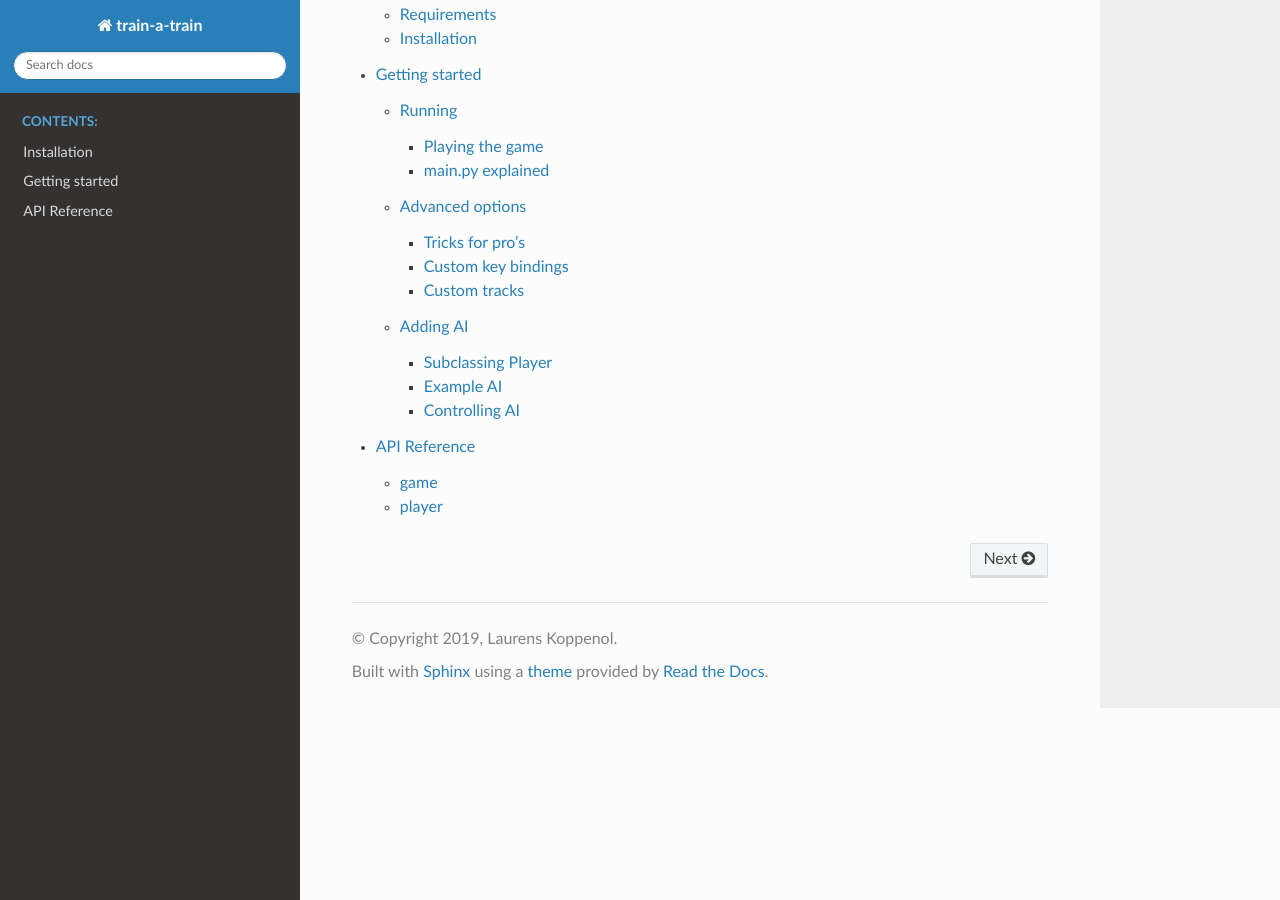
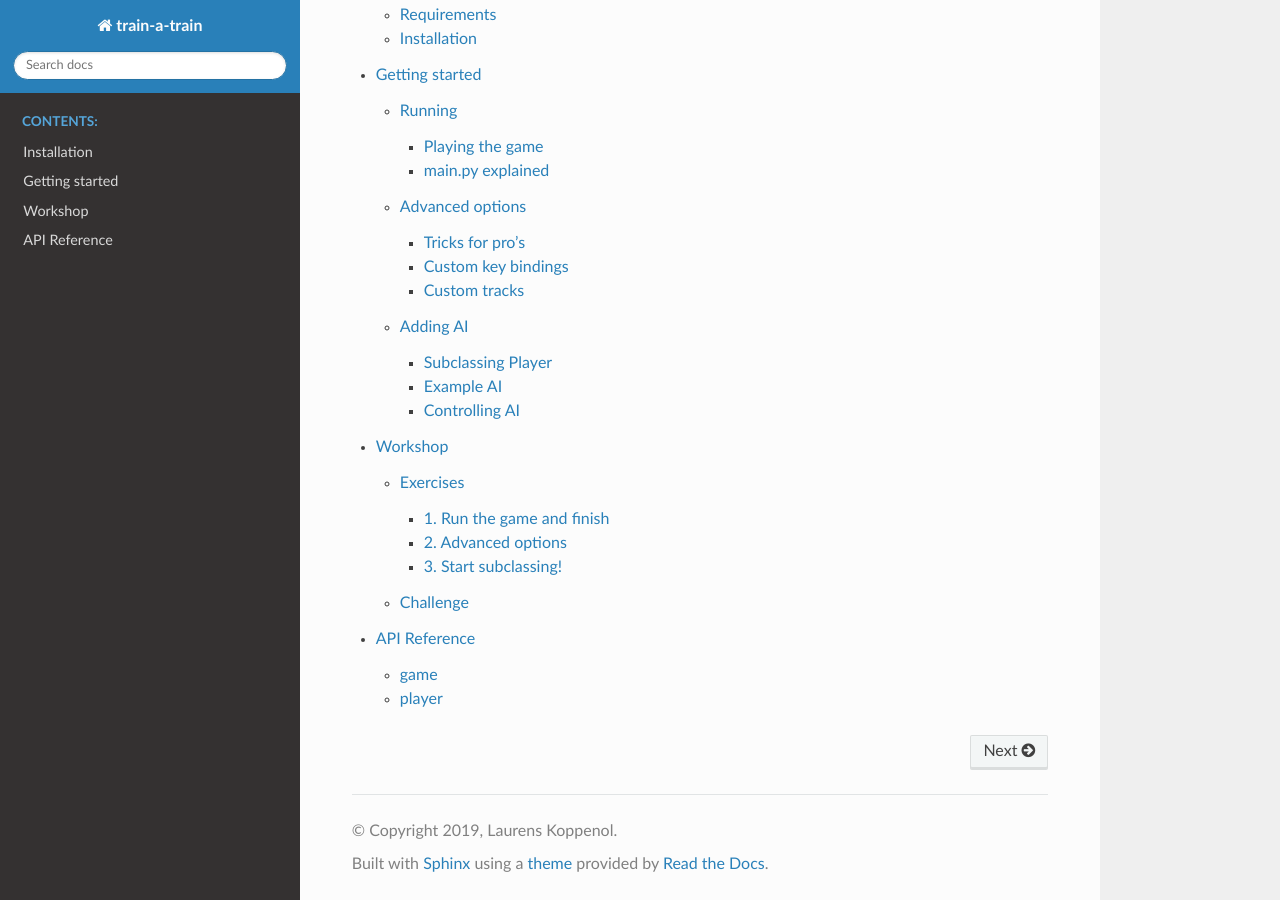
Before and after one commit to lkoppenol/train-a-train, a Sphinx documentation site: the page built from docs/source/index.rst, in a window 1280 px wide and 900 px high, scrolled down 896 px. Built offline with Sphinx 7.4.7 and the Read the Docs theme 2.0.0, drawn with Linux system fonts in a browser that asks for light colours; some of the changed lines change nothing that is shown.

Commit message:
workshop docs

```diff
--- a/docs/source/index.rst
+++ b/docs/source/index.rst
@@ -13,4 +13,5 @@
 
    installation
    getting-started
+   workshop
    api-reference
--- /dev/null
+++ b/docs/source/workshop.rst
@@ -0,0 +1,63 @@
+Workshop
+=========================================
+
+
+Exercises
+---------
+
+1. Run the game and finish
+~~~~~~~~~~~~~~~~~~~~~~~~~~
+
+1.1 Run the game without errors!
+
+- Yeah you met the requirements!
+- Doesn't work? Is your Python >= 3.7 and did you install the requirements?
+
+1.2 Start racing!
+
+- Can you finish without crashing?
+
+1.3. Try a different track!
+
+- Which tracks are available?
+- Change the code to run a different track
+
+1.4 Add a NaiveAi player. Can you beat him?
+
+2. Advanced options
+~~~~~~~~~~~~~~~~~~~
+
+2.1 Add a key binding which creates a new HumanPlayer
+
+2.2 Add a key binding to remove all players except the best player
+
+2.3 Create your own track! Can you finish it?
+
+3. Start subclassing!
+~~~~~~~~~~~~~~~~~~~~~
+
+3.1 Create a new HumanPlayer called HoomanPlayer which has left and right reversed
+
+3.2 Add sensors to the human player and visualize them! Try to finish the race with a black background and sensors
+visible!
+
+3.3 Make your HoomanPlayer break as you are about to hit a wall. Play with different sensors depths!
+
+3.4 Make your HoomanPlayer accelerate automatically
+
+3.5 Give the steering controls to your HoomanPlayer as well!
+
+**3.6 You are now more than ready to start on the challenge!**
+
+
+Challenge
+---------
+
+**Who can make the best Ai?** The team that scores the lowest score wins. Made it to the finish? Fastest team wins!
+
+- Finale will be played on an unknown track!!
+- The game will be played on the big screen.
+- All teams stop programming the same time
+- Time is measured in number of turns
+- Ties are broken based on time
+- If no teams finishes there can still be a tie. But shame on you!
```
